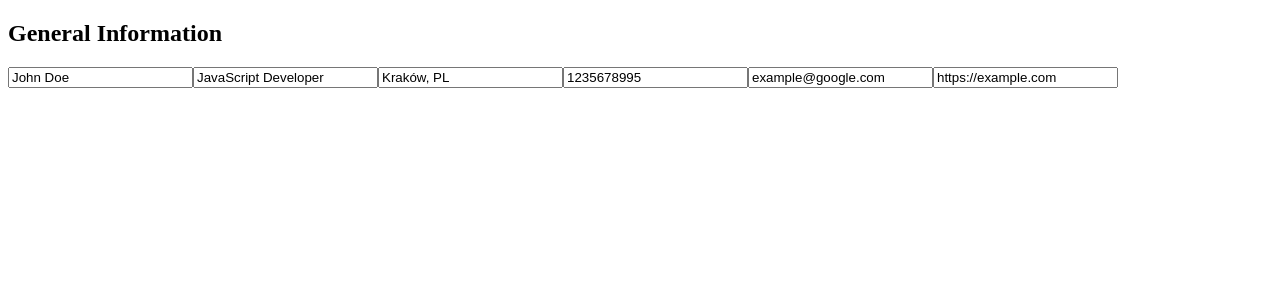
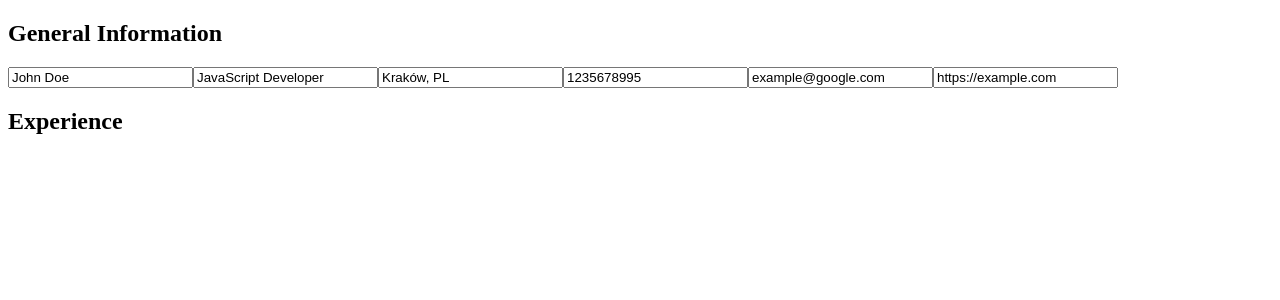
Before and after one commit to husky93/cv-maker-app, a React (Create React App) app: page / in a window 1280 px wide. Shown: the top 300 px of the page. Built offline with nearby package versions, Linux system fonts and the light colour scheme.

Commit message:
Improve project folder structure

```diff
--- a/src/index.js
+++ b/src/index.js
@@ -1,12 +1,12 @@
 import React from 'react';
 import ReactDOM from 'react-dom/client';
-import App from './components/App';
+import Main from './layouts/Main';
 import reportWebVitals from './reportWebVitals';
 
 const root = ReactDOM.createRoot(document.getElementById('root'));
 root.render(
   <React.StrictMode>
-    <App />
+    <Main />
   </React.StrictMode>
 );
 
--- a/src/components/App.js
+++ b/src/layouts/Main.js
@@ -2,7 +2,7 @@ import React, { Component } from 'react';
 import Display from './Display';
 import Form from './Form';
 
-class App extends Component {
+class Main extends Component {
   constructor() {
     super();
     this.state = {
@@ -27,20 +27,19 @@ class App extends Component {
         [key]: value,
       },
     });
-    console.log(this.state);
   }
 
   render() {
     return (
-      <div className="app">
+      <main className="main">
         <Form
           info={this.state.form}
           handleInputChange={this.handleInputChange}
         />
         <Display />
-      </div>
+      </main>
     );
   }
 }
 
-export default App;
+export default Main;
--- a/src/components/Experience.js
+++ b/src/sections/Experience.js
@@ -6,7 +6,11 @@ class Experience extends Component {
   }
 
   render() {
-    return <div className="input-group form-experience"></div>;
+    return (
+      <div className="input-group form-experience">
+        <h2 className="group-heading">Experience</h2>
+      </div>
+    );
   }
 }
 
--- a/src/components/General.js
+++ b/src/sections/General.js
@@ -1,5 +1,5 @@
 import React, { Component } from 'react';
-import Input from './Input';
+import Input from '../components/Input';
 
 class General extends Component {
   constructor(props) {
```
Also changed, not shown: src/layouts/Form.js (renamed from src/components/Form.js, +4 -4 lines), src/layouts/Display.js (renamed from src/components/Display.js), src/sections/Education.js (renamed from src/components/Education.js), src/sections/Skills.js (renamed from src/components/Skills.js).
